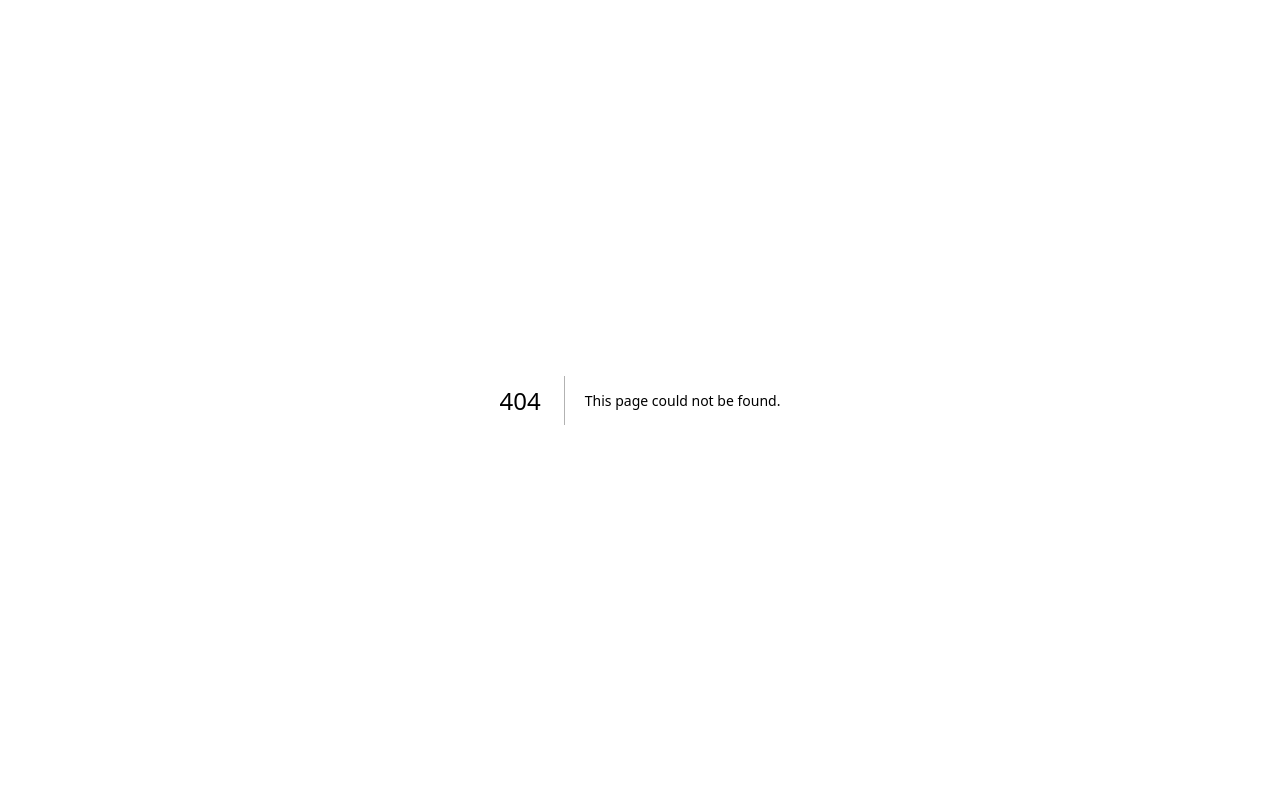
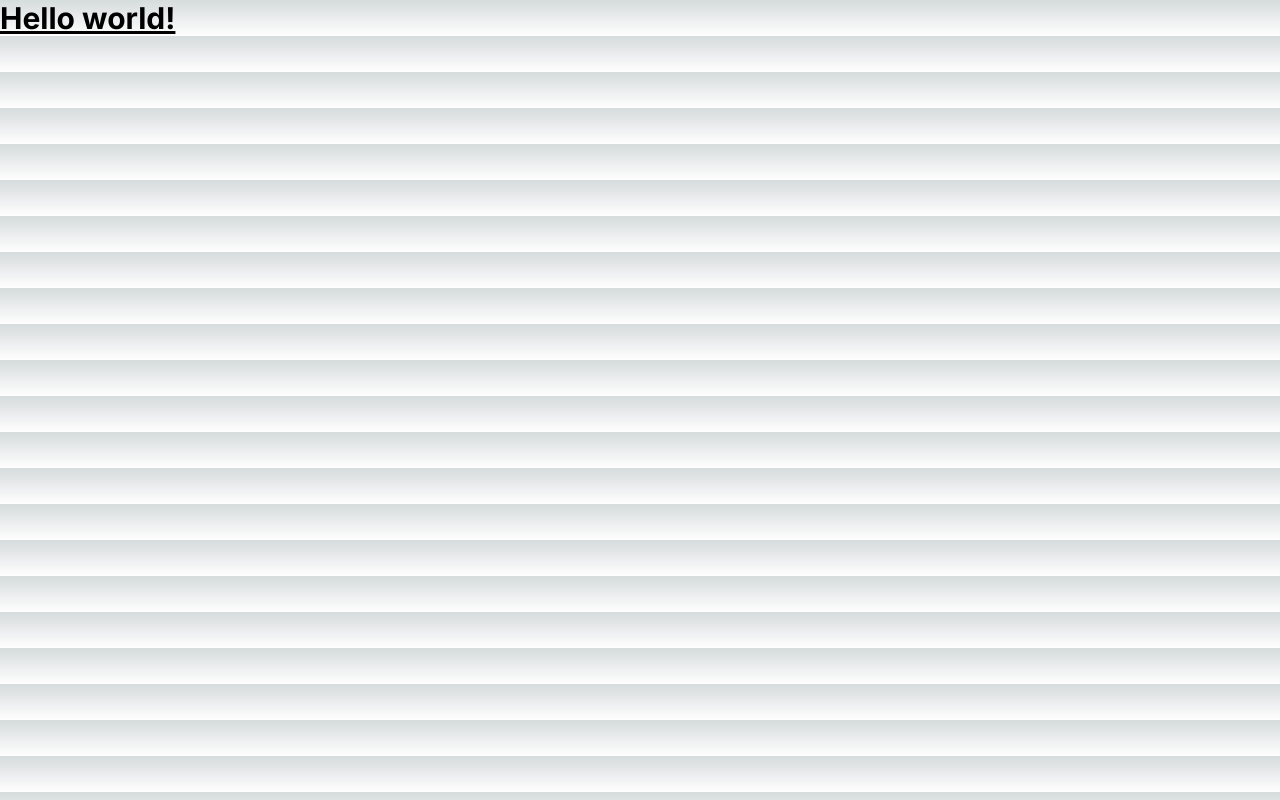
Before and after one commit to yuichiroooo/personal-website, a Next.js app: page /research in a window 1280 px wide. Before the commit this address had no page. Built offline with nearby package versions, Linux system fonts and the light colour scheme.

Commit message:
create research page

```diff
--- /dev/null
+++ b/src/app/research/page.tsx
@@ -0,0 +1,7 @@
+import { Researches } from "../_constants/constants"
+
+export default function Research() {
+    return (
+        <h1 className="text-3xl font-bold underline">Hello world!</h1>
+    )
+}
```
